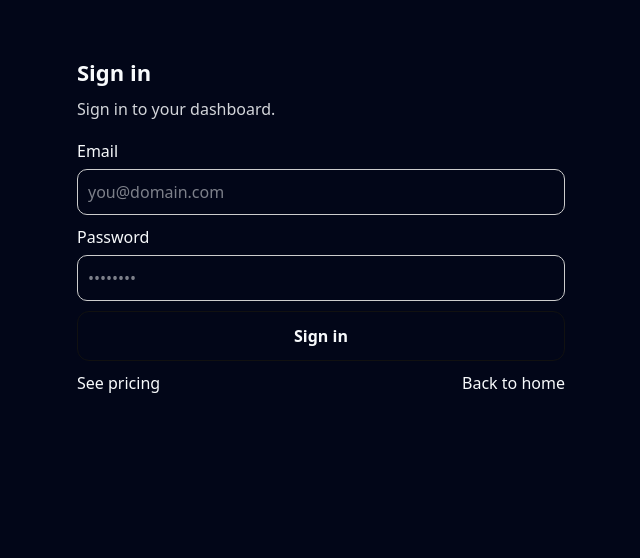
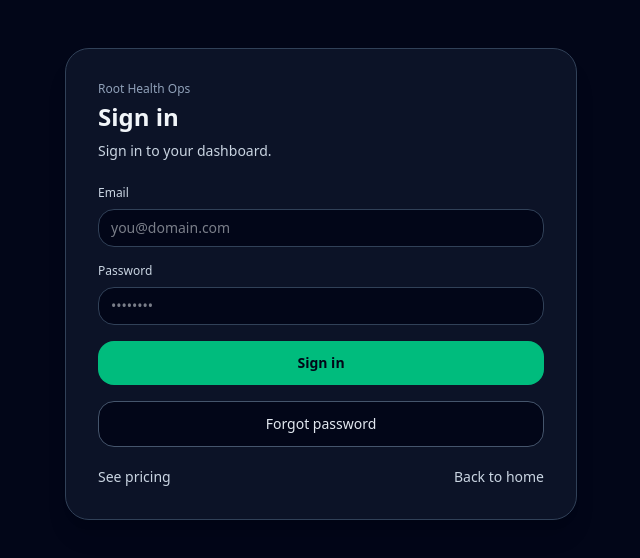
Before and after one commit to Hypnohippy/root-health-ops-dashboard1, a Next.js app: page /signin in a window 1280 px wide. Shown: the top 558 px of the page, without its empty margins (319-959 px from the left). Built offline with nearby package versions, Linux system fonts and the light colour scheme; no server answers.

Commit message:
Implement password reset feature on sign-in page
Added password reset functionality to the sign-in page.

```diff
--- a/app/signin/page.tsx
+++ b/app/signin/page.tsx
@@ -3,12 +3,14 @@
 
 import { useMemo, useState } from "react";
 import Link from "next/link";
+import { supabaseBrowser } from "../../lib/supabaseBrowser";
 
 export default function SignInPage() {
   const [email, setEmail] = useState("");
   const [password, setPassword] = useState("");
   const [status, setStatus] = useState("");
   const [busy, setBusy] = useState(false);
+  const [resetBusy, setResetBusy] = useState(false);
 
   const nextUrl = useMemo(() => {
     try {
@@ -50,10 +52,6 @@ export default function SignInPage() {
       }
 
       setStatus("Signed in. Redirecting…");
-
-      // ✅ IMPORTANT:
-      // Do NOT call /api/onboarding/bootstrap here.
-      // The session cookie may not be visible to another server route immediately.
       window.location.href = nextUrl;
     } catch (e: any) {
       setStatus(e?.message || "Login failed.");
@@ -61,70 +59,108 @@ export default function SignInPage() {
     }
   }
 
+  async function handleForgotPassword() {
+    setStatus("");
+
+    const e = email.trim();
+    if (!e) {
+      setStatus("Enter your email first, then click Forgot password.");
+      return;
+    }
+
+    setResetBusy(true);
+
+    try {
+      const redirectTo = `${window.location.origin}/reset-password`;
+
+      const { error } = await supabaseBrowser.auth.resetPasswordForEmail(e, {
+        redirectTo,
+      });
+
+      if (error) {
+        setStatus(error.message || "Could not send password reset email.");
+        setResetBusy(false);
+        return;
+      }
+
+      setStatus("Password reset email sent. Check your inbox.");
+      setResetBusy(false);
+    } catch (e: any) {
+      setStatus(e?.message || "Could not send password reset email.");
+      setResetBusy(false);
+    }
+  }
+
   return (
-    <main style={{ maxWidth: 520, margin: "40px auto", padding: 16 }}>
-      <h1 style={{ fontSize: 22, fontWeight: 700 }}>Sign in</h1>
-      <p style={{ marginTop: 8, opacity: 0.85 }}>
+    <main className="min-h-screen bg-slate-950 text-slate-100 px-4 py-12">
+      <div className="mx-auto w-full max-w-lg rounded-3xl border border-slate-700 bg-slate-900/80 p-6 md:p-8 shadow-xl">
+        <div className="text-xs text-slate-400">Root Health Ops</div>
+        <h1 className="mt-1 text-2xl font-semibold">Sign in</h1>
+        <p className="mt-2 text-sm text-slate-300">
           Sign in to your dashboard.
         </p>
 
-      <div style={{ marginTop: 18, display: "grid", gap: 10 }}>
-        <label style={{ display: "grid", gap: 6 }}>
-          <span>Email</span>
+        <div className="mt-6 grid gap-4">
+          <div>
+            <label className="block text-xs font-medium text-slate-300">
+              Email
+            </label>
             <input
               value={email}
               onChange={(e) => setEmail(e.target.value)}
+              autoComplete="email"
               placeholder="you@domain.com"
-            autoComplete="email"
-            style={{ padding: 10, borderRadius: 10, border: "1px solid #ccc" }}
+              className="mt-2 w-full rounded-2xl border border-slate-700 bg-slate-950 px-3 py-2 text-sm outline-none focus:border-emerald-500 focus:ring-1 focus:ring-emerald-500"
             />
+          </div>
+
+          <div>
+            <label className="block text-xs font-medium text-slate-300">
+              Password
             </label>
-
-        <label style={{ display: "grid", gap: 6 }}>
-          <span>Password</span>
             <input
               value={password}
               onChange={(e) => setPassword(e.target.value)}
               type="password"
+              autoComplete="current-password"
               placeholder="••••••••"
-            autoComplete="current-password"
-            style={{ padding: 10, borderRadius: 10, border: "1px solid #ccc" }}
+              className="mt-2 w-full rounded-2xl border border-slate-700 bg-slate-950 px-3 py-2 text-sm outline-none focus:border-emerald-500 focus:ring-1 focus:ring-emerald-500"
             />
-        </label>
+          </div>
 
           <button
+            type="button"
             onClick={handleLogin}
             disabled={busy}
-          style={{
-            padding: 12,
-            borderRadius: 12,
-            border: "1px solid #111",
-            fontWeight: 700,
-            cursor: busy ? "not-allowed" : "pointer",
-            opacity: busy ? 0.7 : 1,
-          }}
+            className="rounded-2xl bg-emerald-500 px-5 py-3 text-sm font-semibold text-slate-950 hover:bg-emerald-400 disabled:opacity-60"
           >
             {busy ? "Signing in…" : "Sign in"}
           </button>
 
-        <div style={{ display: "flex", justifyContent: "space-between" }}>
-          <Link href="/pricing">See pricing</Link>
-          <Link href="/">Back to home</Link>
-        </div>
+          <button
+            type="button"
+            onClick={handleForgotPassword}
+            disabled={resetBusy}
+            className="rounded-2xl border border-slate-600 bg-slate-950 px-5 py-3 text-sm text-slate-200 hover:border-slate-500 disabled:opacity-60"
+          >
+            {resetBusy ? "Sending reset email…" : "Forgot password"}
+          </button>
 
           {status ? (
-          <div
-            style={{
-              marginTop: 6,
-              padding: 10,
-              borderRadius: 10,
-              border: "1px solid #ddd",
-              background: "#fafafa",
-            }}
-          >
+            <div className="rounded-2xl border border-slate-700 bg-slate-950 px-4 py-3 text-sm text-slate-200">
               {status}
             </div>
           ) : null}
+
+          <div className="flex items-center justify-between text-sm pt-1">
+            <Link href="/pricing" className="text-slate-300 hover:text-slate-100">
+              See pricing
+            </Link>
+            <Link href="/" className="text-slate-300 hover:text-slate-100">
+              Back to home
+            </Link>
+          </div>
+        </div>
       </div>
     </main>
   );
```
Lines whose indentation alone changed are shown as unchanged.
